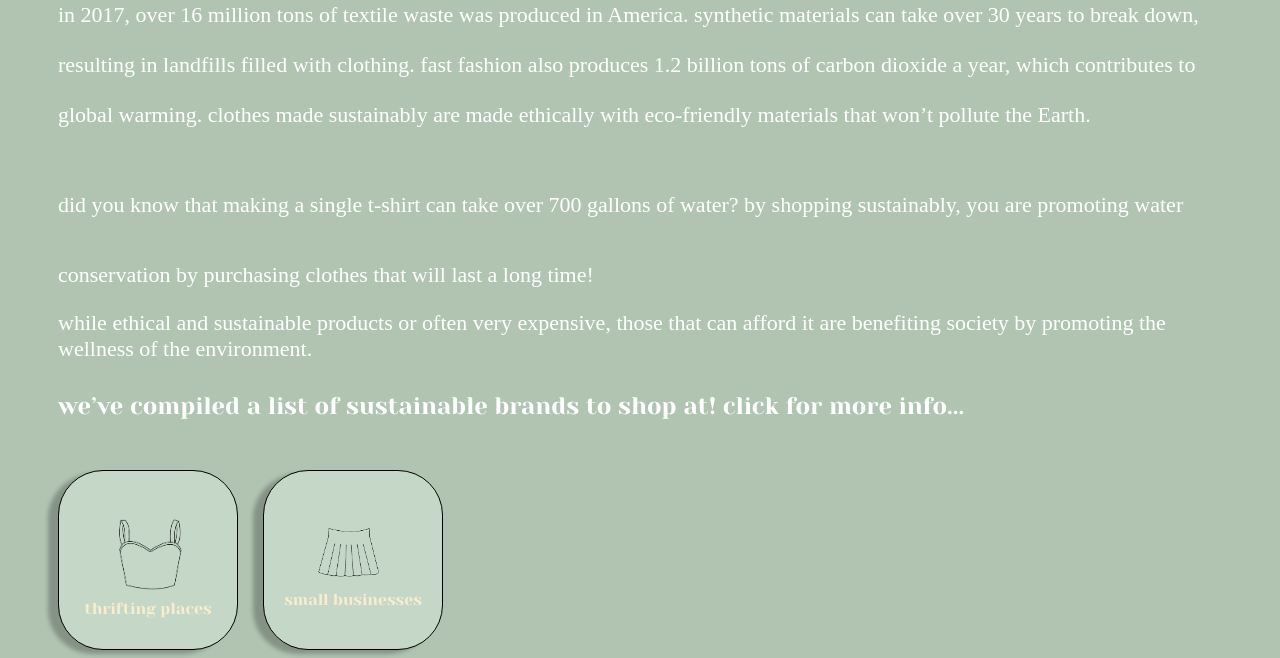
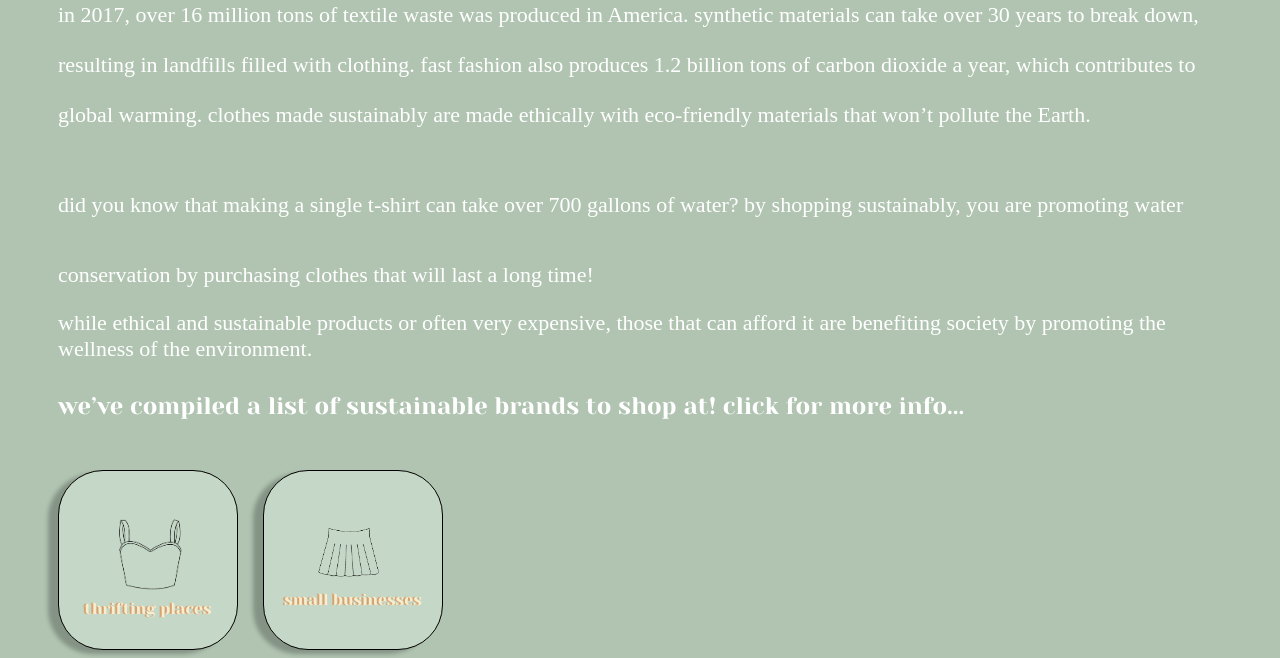
Before and after one commit to audreyyann/Sustainability, a plain HTML site: page shoppage/shop.html in a window 1280 px wide. Shown: the part 189-847 px from the top of the page. Drawn offline with Linux system fonts and the light colour scheme; a web font is replaced by a local one.

Commit message:
Update shop.css

```diff
--- a/shoppage/shop.css
+++ b/shoppage/shop.css
@@ -69,7 +69,7 @@ html {
   .button-text {
     font-family: "Yeseva One";
     color: #FAEDCD;
-    text-shadow: -4px 0px 0px 0px #D4A373;
+    text-shadow: -2px 0px 0px #d4a373;
     text-decoration: none;
   }
 
```
